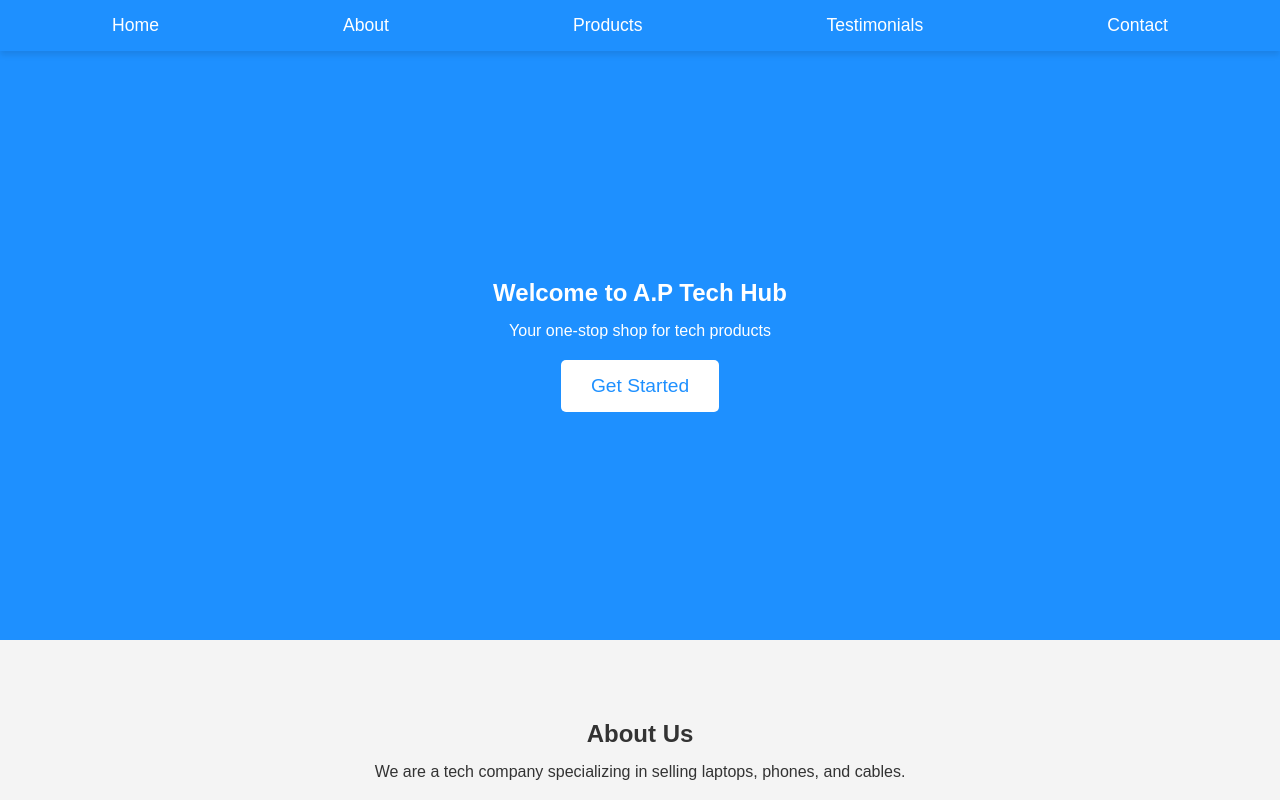
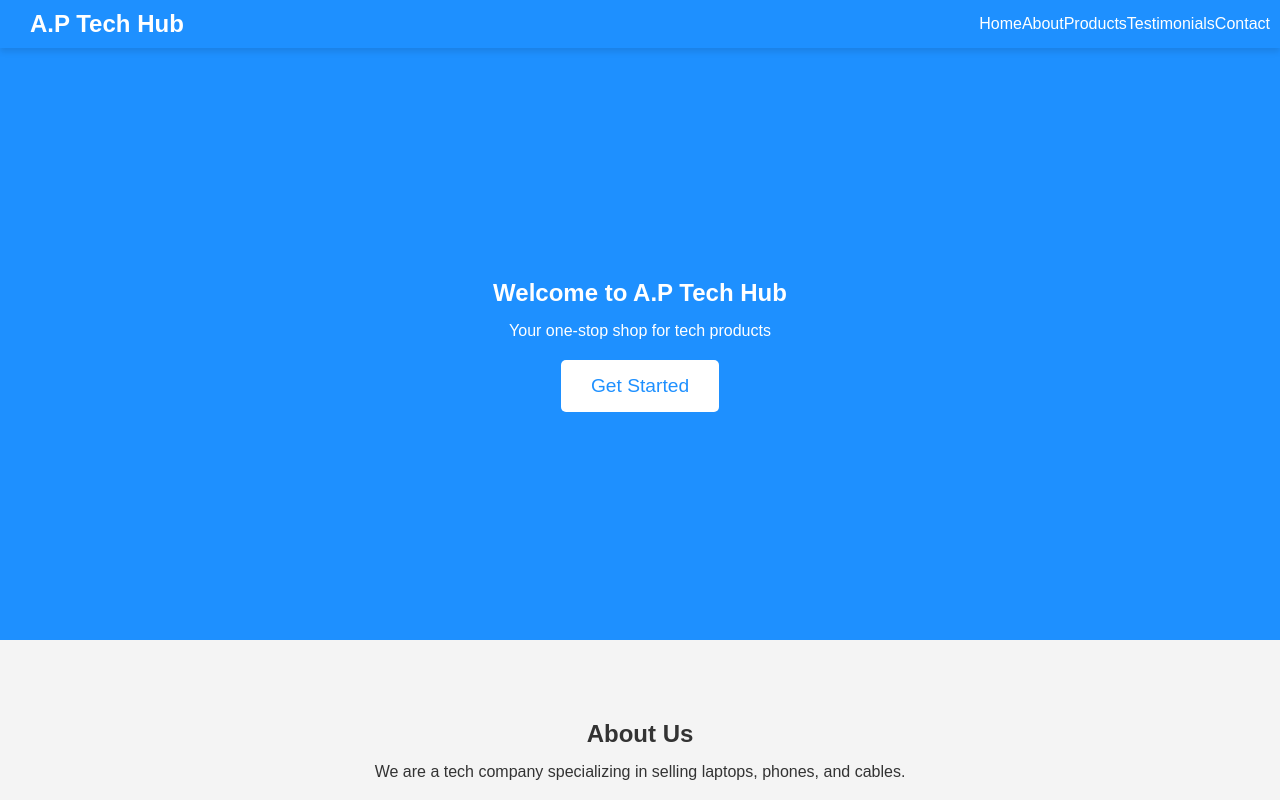
Before and after one commit to antoniodemax/ap-tech-hub, a React (Vite) app: page / in a window 1280 px wide. Shown: the top 800 px of the page. Built offline with nearby package versions, Linux system fonts and the light colour scheme.

Commit message:
displayed the company name

```diff
--- a/src/components/Header.jsx
+++ b/src/components/Header.jsx
@@ -3,23 +3,12 @@ import { Link } from 'react-scroll';
 
 const Header = () => {
   return (
-    <header style={{
-      backgroundColor: '#1e90ff',
-      padding: '15px 20px',
-      position: 'fixed',
-      top: 0,
-      width: '100%',
-      zIndex: '1000',
-      boxShadow: '0 4px 6px rgba(0, 0, 0, 0.1)'
-    }}>
+    <header style={{ backgroundColor: '#1e90ff', padding: '10px', position: 'fixed', top: '0', width: '100%', zIndex: '10', display: 'flex', justifyContent: 'space-between', alignItems: 'center' }}>
+      <div style={{ marginLeft: '20px', fontSize: '1.5em', color: 'white', fontWeight: 'bold' }}>
+        A.P Tech Hub
+      </div>
       <nav>
-        <ul style={{
-          display: 'flex',
-          justifyContent: 'space-around',
-          color: 'white',
-          listStyle: 'none',
-          fontSize: '1.1em'
-        }}>
+        <ul style={{ display: 'flex', justifyContent: 'space-around', color: 'white', listStyle: 'none' }}>
           <li><Link to="hero" smooth={true} duration={500}>Home</Link></li>
           <li><Link to="about" smooth={true} duration={500}>About</Link></li>
           <li><Link to="products" smooth={true} duration={500}>Products</Link></li>
```
